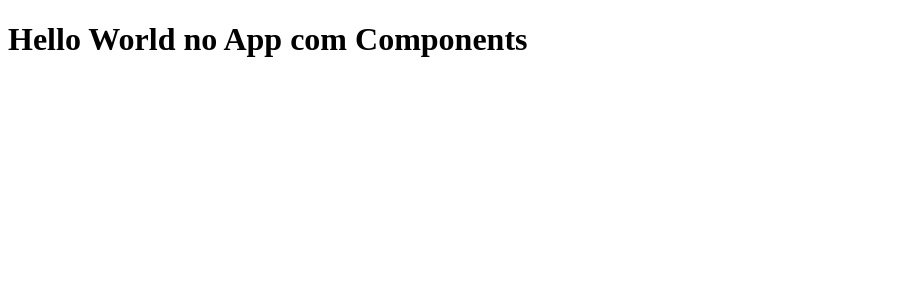
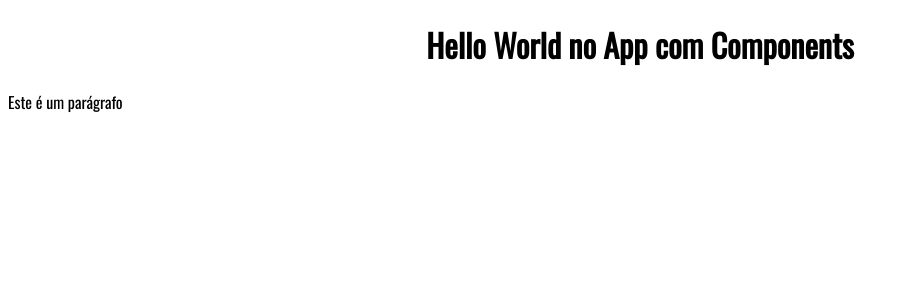
Before and after one commit to renatoguara2020/app-basics-of-react, a React (Create React App) app: page / in a window 1280 px wide. Shown: the top 300 px of the page, without its empty margins (0-910 px from the left). Built offline with nearby package versions, Linux system fonts and the light colour scheme.

Commit message:
commit changes

```diff
--- a/src/App.js
+++ b/src/App.js
@@ -1,10 +1,12 @@
-import React from 'react'
+import React, {Fragment} from 'react'
+
 
 const App = () => {
   return (
-    <div>
+    <Fragment>
       <h1>Hello World no App com Components</h1>
-    </div>
+      <p>Este é um parágrafo</p>
+    </Fragment>
   )
 }
 
--- /dev/null
+++ b/src/index.css
@@ -0,0 +1,13 @@
+@import url('https://fonts.googleapis.com/css2?family=Oswald:wght@200;300;400&family=Righteous&family=Roboto:ital,wght@0,100;0,300;1,100;1,300&display=swap');
+
+body{
+
+    font-family: 'Oswald', sans-serif;
+
+}
+
+h1{
+
+    text-align: center;
+
+}
--- a/src/index.js
+++ b/src/index.js
@@ -1,5 +1,6 @@
 import React from 'react';
 import ReactDOM from 'react-dom';
+import './index.css';
 import App from './App';
 
 
```
